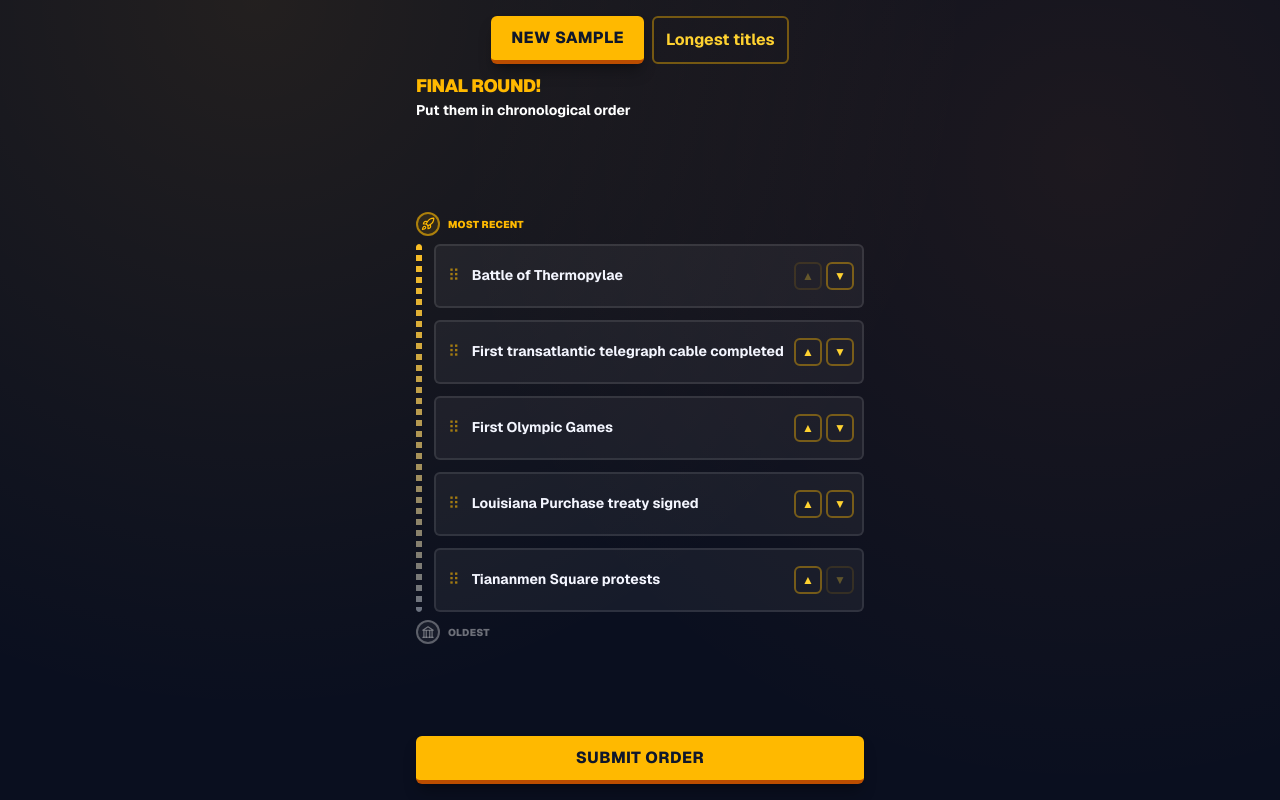
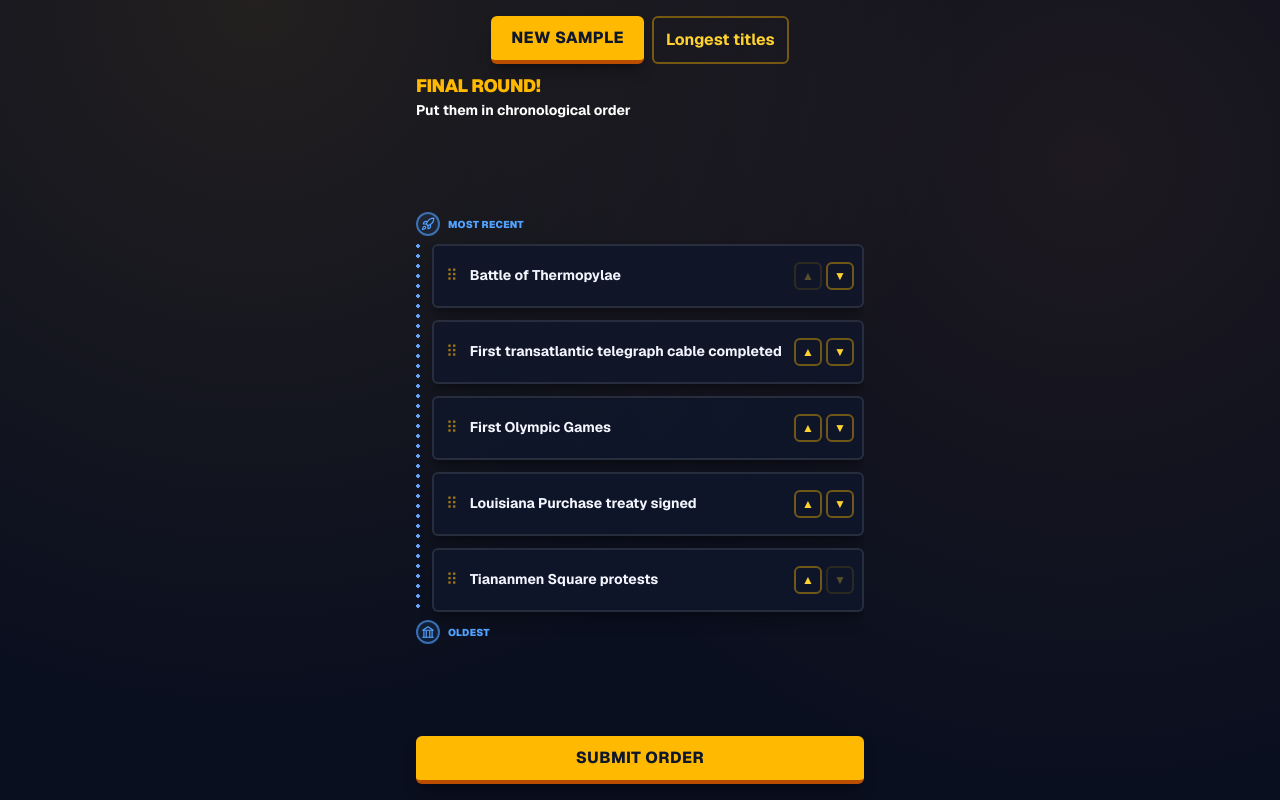
Before and after one commit to DarkPixelLord/dailygame, a Next.js app: page /dev-order in a window 1280 px wide. Built offline with nearby package versions, Linux system fonts and the light colour scheme.

Commit message:
design et scoring

```diff
--- a/src/app/globals.css
+++ b/src/app/globals.css
@@ -65,3 +65,9 @@ body {
     display: none;
   }
 }
+
+/* Dramatic "spotlight" backdrop for the final round: a blue glow at the
+   center of the screen fading to near-black at the top and bottom edges. */
+.final-spotlight {
+  background: radial-gradient(ellipse 90% 65% at 50% 45%, #22355c 0%, #0b1224 50%, #030509 100%);
+}
--- a/src/app/layout.tsx
+++ b/src/app/layout.tsx
@@ -13,7 +13,7 @@ const geistMono = Geist_Mono({
   subsets: ["latin"],
 });
 
-const DESCRIPTION = "Guess where and when five real historical events happened, then put them in order in the final round.";
+const DESCRIPTION = "Guess where five real historical events happened, then put them in order in the final round.";
 
 // VERCEL_URL is this specific deployment's own hashed URL (e.g.
 // dailygame-fb4mz2ct1-x.vercel.app), which is protected and unreachable by
@@ -28,16 +28,16 @@ const SITE_URL = process.env.VERCEL_PROJECT_PRODUCTION_URL
 
 export const metadata: Metadata = {
   metadataBase: new URL(SITE_URL),
-  title: "History Guess",
+  title: "Eventory",
   description: DESCRIPTION,
   openGraph: {
-    title: "History Guess",
+    title: "Eventory",
     description: DESCRIPTION,
     type: "website",
   },
   twitter: {
     card: "summary_large_image",
-    title: "History Guess",
+    title: "Eventory",
     description: DESCRIPTION,
   },
 };
--- a/src/app/opengraph-image.tsx
+++ b/src/app/opengraph-image.tsx
@@ -1,6 +1,6 @@
 import { ImageResponse } from "next/og";
 
-export const alt = "History Guess";
+export const alt = "Eventory";
 export const size = { width: 1200, height: 630 };
 export const contentType = "image/png";
 
@@ -39,7 +39,7 @@ export default function Image() {
             marginTop: 10,
           }}
         >
-          History Guess
+          Eventory
         </div>
         <div
           style={{
@@ -50,7 +50,7 @@ export default function Image() {
             marginTop: 24,
           }}
         >
-          Guess where. Guess when.
+          Guess where. Order the past.
         </div>
       </div>
     ),
--- a/src/app/share/[score]/opengraph-image.tsx
+++ b/src/app/share/[score]/opengraph-image.tsx
@@ -1,6 +1,6 @@
 import { ImageResponse } from "next/og";
 
-export const alt = "History Guess — Final Score";
+export const alt = "Eventory — Final Score";
 export const size = { width: 1200, height: 630 };
 export const contentType = "image/png";
 
--- a/src/app/share/[score]/page.tsx
+++ b/src/app/share/[score]/page.tsx
@@ -20,7 +20,7 @@ export default async function SharePage({ params }: { params: Promise<{ score: s
         Guess where five real historical events happened, then put them in order in the final round.
       </p>
       <Link href="/" className={PRIMARY_BUTTON + " px-10"}>
-        Play History Guess
+        Play Eventory
       </Link>
     </div>
   );
--- a/src/components/ChronologicalOrder.tsx
+++ b/src/components/ChronologicalOrder.tsx
@@ -100,7 +100,7 @@ export default function ChronologicalOrder({ events, onComplete }: Props) {
 
       <div className="flex min-h-0 flex-1 flex-col justify-center gap-2 overflow-y-auto overflow-x-hidden">
         <div className="flex shrink-0 items-center gap-2">
-          <span className="flex h-6 w-6 flex-shrink-0 items-center justify-center rounded-full border-2 border-amber-400/60 bg-amber-400/10 text-amber-400">
+          <span className="flex h-6 w-6 flex-shrink-0 items-center justify-center rounded-full border-2 border-blue-400/60 bg-blue-400/10 text-blue-400">
             <svg
               viewBox="0 0 24 24"
               fill="none"
@@ -116,18 +116,19 @@ export default function ChronologicalOrder({ events, onComplete }: Props) {
               <path d="M12 15v5s3.03-.55 4-2c1.08-1.62 0-5 0-5" />
             </svg>
           </span>
-          <span className="text-left text-[10px] font-black uppercase tracking-wide text-amber-400">
+          <span className="text-left text-[10px] font-black uppercase tracking-wide text-blue-400">
             {t.mostRecentLabel}
           </span>
         </div>
 
         <div className="flex w-full gap-3">
           <div
-            className="w-1.5 flex-shrink-0 self-stretch rounded-full"
+            className="flex-shrink-0 self-stretch"
             style={{
-              background: "linear-gradient(to bottom, #fbbf24, #6b7280)",
-              maskImage: "repeating-linear-gradient(to bottom, black 0 6px, transparent 6px 11px)",
-              WebkitMaskImage: "repeating-linear-gradient(to bottom, black 0 6px, transparent 6px 11px)",
+              width: 4,
+              backgroundImage: "radial-gradient(circle 2px at 2px 2px, #60a5fa 2px, transparent 2px)",
+              backgroundSize: "4px 10px",
+              backgroundRepeat: "repeat-y",
             }}
           />
 
@@ -141,14 +142,14 @@ export default function ChronologicalOrder({ events, onComplete }: Props) {
                   as="li"
                   dragListener={!submitted}
                   whileDrag={{ scale: 1.05, zIndex: 1, boxShadow: "0 12px 24px rgba(0,0,0,0.5)" }}
-                  className={`flex h-16 items-center gap-2 rounded-md border-2 px-2 py-2 transition-colors duration-500 ${
+                  className={`flex h-16 items-center gap-2 rounded-md border-2 px-2 py-2 shadow-lg shadow-black/30 transition-colors duration-500 ${
                     revealed
                       ? correctPositions[i]
-                        ? "border-emerald-400/50 bg-emerald-400/10"
-                        : "border-rose-500/50 bg-rose-500/10"
+                        ? "border-emerald-500/30 bg-emerald-950/80"
+                        : "border-rose-600/30 bg-rose-950/80"
                       : submitted
-                        ? "border-white/10 bg-white/5"
-                        : "cursor-grab border-white/10 bg-white/5 active:cursor-grabbing"
+                        ? "border-white/10 bg-slate-900/80"
+                        : "cursor-grab border-white/10 bg-slate-900/80 active:cursor-grabbing"
                   }`}
                 >
                   {!submitted && <span className="select-none px-1 text-amber-400/60">⠿</span>}
@@ -194,7 +195,7 @@ export default function ChronologicalOrder({ events, onComplete }: Props) {
         </div>
 
         <div className="flex shrink-0 items-center gap-2">
-          <span className="flex h-6 w-6 flex-shrink-0 items-center justify-center rounded-full border-2 border-white/30 bg-white/5 text-white/40">
+          <span className="flex h-6 w-6 flex-shrink-0 items-center justify-center rounded-full border-2 border-blue-400/60 bg-blue-400/10 text-blue-400">
             <svg
               viewBox="0 0 24 24"
               fill="none"
@@ -212,7 +213,7 @@ export default function ChronologicalOrder({ events, onComplete }: Props) {
               <path d="M12 3 3 9h18Z" />
             </svg>
           </span>
-          <span className="text-left text-[10px] font-black uppercase tracking-wide text-white/40">
+          <span className="text-left text-[10px] font-black uppercase tracking-wide text-blue-400">
             {t.oldestLabel}
           </span>
         </div>
--- a/src/lib/i18n.ts
+++ b/src/lib/i18n.ts
@@ -31,7 +31,7 @@ export type UiStrings = {
 
 export const UI_STRINGS: Record<Lang, UiStrings> = {
   en: {
-    gameTitle: "History Guess",
+    gameTitle: "Eventory",
     landingIntro:
       "Guess where five real historical events happened, then put them in order in the final round.",
     start: "Start",
@@ -60,7 +60,7 @@ export const UI_STRINGS: Record<Lang, UiStrings> = {
     close: "Close",
   },
   fr: {
-    gameTitle: "History Guess",
+    gameTitle: "Eventory",
     landingIntro:
       "Devine où se sont déroulés cinq événements historiques réels, puis remets-les dans l'ordre lors de la manche finale.",
     start: "Commencer",
--- a/src/lib/poc-events-fr.ts
+++ b/src/lib/poc-events-fr.ts
@@ -399,7 +399,7 @@ export const POC_EVENTS_FR: Record<string, EventTranslation> = {
       "Les États-Unis larguèrent une bombe atomique sur Hiroshima, au Japon, tuant instantanément des dizaines de milliers de personnes et menant à la capitulation du Japon.",
   },
   germansurrender: {
-    name: "Signature de la capitulation allemande",
+    name: "Capitulation de l'Allemagne nazie",
     clue: "Des chefs militaires signent une capitulation sans conditions dans une école, mettant fin à des années de guerre.",
     explanation:
       "Les chefs militaires allemands signèrent une capitulation sans conditions à Reims, mettant fin à la Seconde Guerre mondiale en Europe.",
--- a/src/lib/poc-events.ts
+++ b/src/lib/poc-events.ts
@@ -665,7 +665,7 @@ export const POC_EVENTS: HistoricalEvent[] = [
   {
     id: "germansurrender",
     clue: "Military leaders sign an unconditional surrender inside a schoolhouse, ending years of war.",
-    name: "German surrender signed",
+    name: "Surrender of Nazi Germany",
     year: 1945,
     lat: 49.2583,
     lng: 4.0317,
```
Also changed, not shown: src/components/HistoryGuessPoc.tsx (+18 -6 lines).
